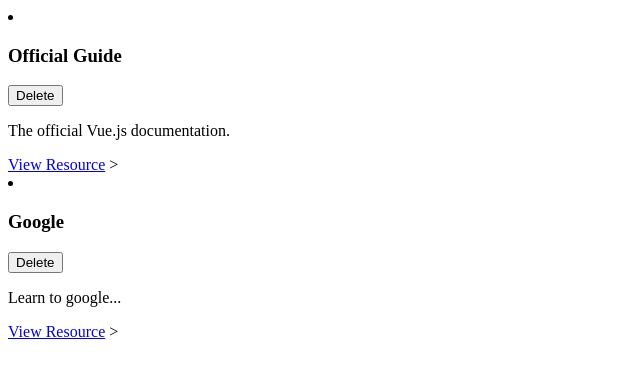
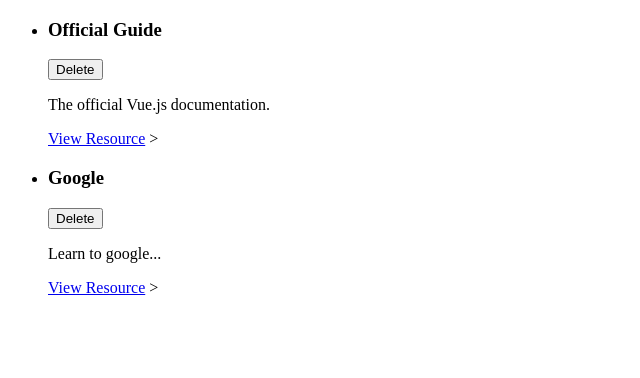
Before and after one commit to michael-kestler/learning-resources-app, a Vue app: page / in a window 1280 px wide. Shown: the top 378 px of the page, without its empty margins (0-640 px from the left). Built offline with nearby package versions, Linux system fonts and the light colour scheme.

Commit message:
corrected app.vue location on app.vue and changed div to ul on app.vue

```diff
--- a/src/App.vue
+++ b/src/App.vue
@@ -1,7 +1,7 @@
 <template>
-    <div>
+    <ul>
         <learning-resource v-for="res in storedResources" :key="res.id" :title="res.title" :description="res.description" :link="res.link"></learning-resource>
-    </div>
+    </ul>
 </template>
 
 <script>
--- a/src/components/learning-resources/LearningResources.vue
+++ b/src/components/learning-resources/LearningResources.vue
@@ -2,11 +2,11 @@
   <li>
     <div>
         <header>
-            <h3>{{title}}</h3>
+            <h3>{{ title }}</h3>
             <button>Delete</button>
         </header>
     </div>
-    <p>{{description}}</p>
+    <p>{{ description }}</p>
     <nav>
         <a :href="link">View Resource</a>
 >    </nav>
--- a/src/main.js
+++ b/src/main.js
@@ -1,4 +1,4 @@
 import { createApp } from 'vue';
-import App from 'App.vue';
+import App from './App.vue';
 
 createApp(App).mount('#app');
```
Also changed, not shown: package.json (+5 -6 lines), 1 other file (tests, documents, lock files or other folders).
